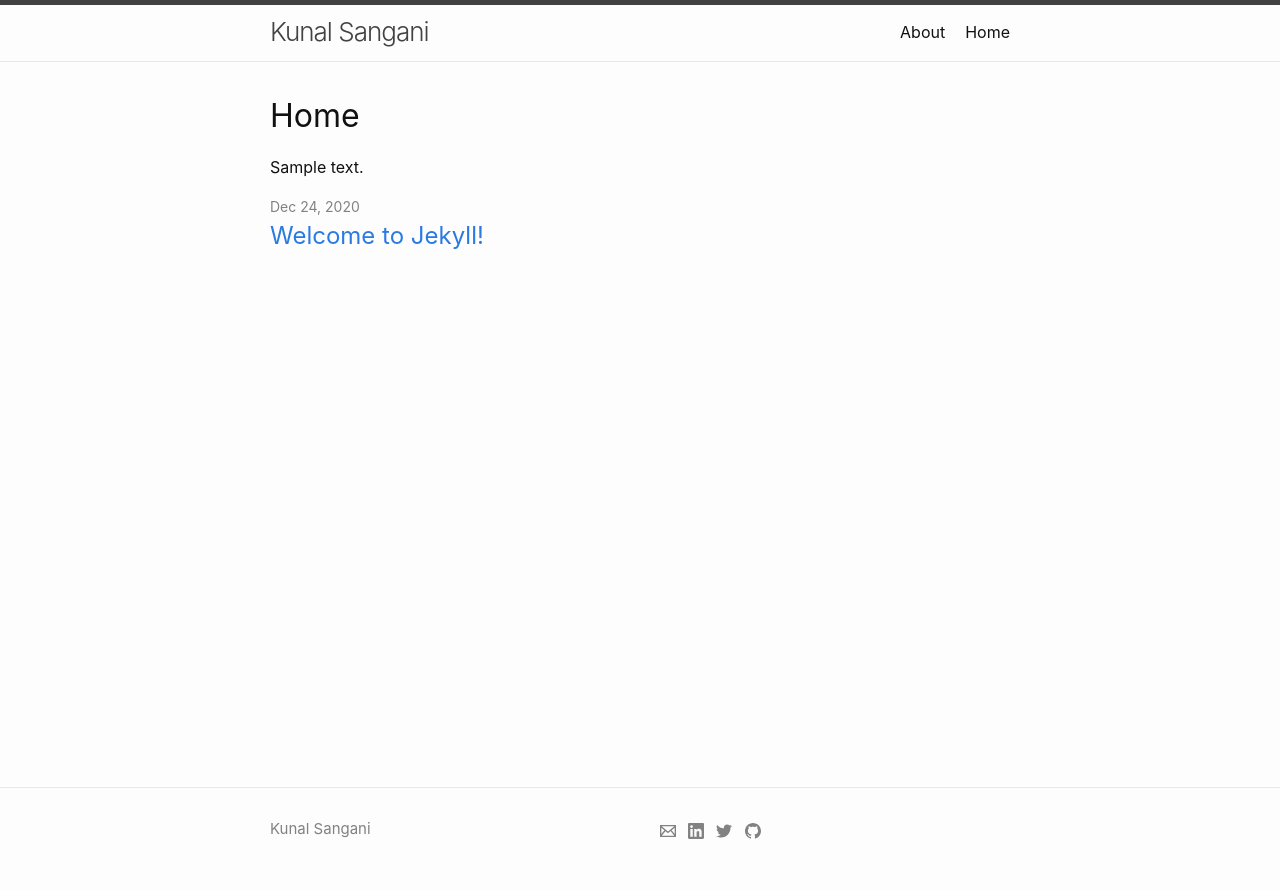
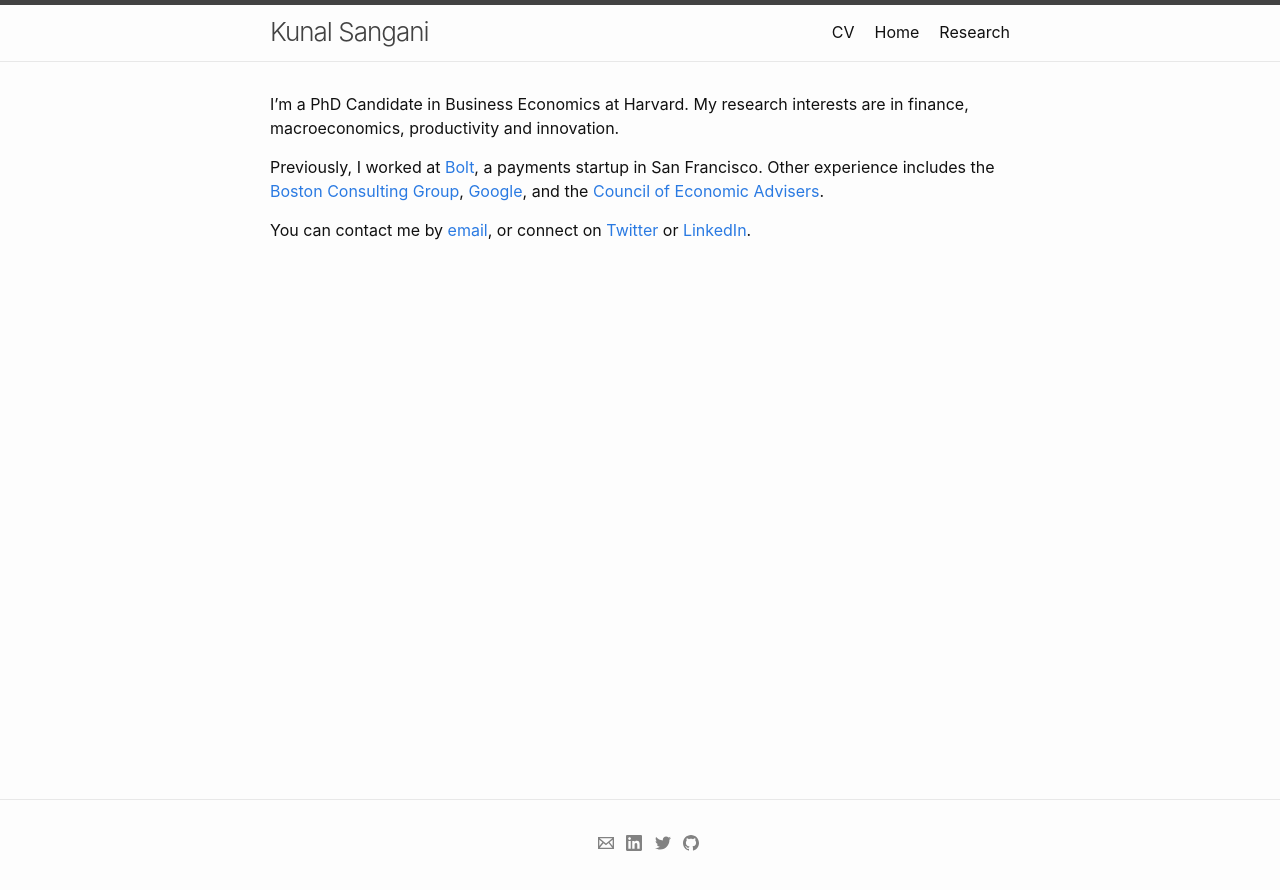
Before and after one commit to kunalsangani/kunalsangani.github.io, a Jekyll site: the page built from index.markdown, in a window 1280 px wide. Shown: the top 890 px of the page. Built offline with Jekyll 4.4.1, drawn with Linux system fonts in a browser that asks for light colours; nearby versions of some CDN libraries.

Commit message:
Added research

```diff
--- /dev/null
+++ b/_data/live-sites.yml
@@ -0,0 +1 @@
+- Home
--- a/_includes/footer.html
+++ b/_includes/footer.html
@@ -4,7 +4,7 @@
   <div class="wrapper">
 
     <div class="footer-col-wrapper">
-      <div class="footer-col">
+      <div class="footer-col" style="text-align:center;">
         <!-- <p class="feed-subscribe">
           <a href="{{ 'feed.xml' | relative_url }}">
             <svg class="svg-icon orange">
@@ -12,20 +12,23 @@
             </svg><span>Subscribe</span>
           </a>
         </p> -->
-      {%- if site.author %}
+      <!-- {%- if site.author %}
         <ul class="contact-list">
           {% if site.author.name -%}
             <li class="p-name">{{ site.author.name | escape }}</li>
           {% endif -%}
         </ul>
-      {%- endif %}
+      {%- endif %} -->
+      <div class="social-links">
+        {%- include social-media-links.html -%}
       </div>
-      <div class="footer-col">
-        <!-- <p>{{ site.description | escape }}</p> -->
+      </div>
+      <!-- <div class="footer-col">
+        <p>{{ site.description | escape }}</p>
         <div class="social-links">
           {%- include social-media-links.html -%}
         </div>
-      </div>
+      </div> -->
     </div>
 
     <!-- <div class="social-links">
--- a/_layouts/home.html
+++ b/_layouts/home.html
@@ -1,61 +1,10 @@
 ---
 layout: default
 ---
+<article class="post">
 
-<div class="home">
-  {%- if page.title -%}
-    <h1 class="page-heading">{{ page.title }}</h1>
-  {%- endif -%}
+  <div class="post-content">
+    {{ content }}
+  </div>
 
-  {{ content }}
-
-
-  {% if site.paginate %}
-    {% assign posts = paginator.posts %}
-  {% else %}
-    {% assign posts = site.posts %}
-  {% endif %}
-
-
-  {%- if posts.size > 0 -%}
-    {%- if page.list_title -%}
-      <h2 class="post-list-heading">{{ page.list_title }}</h2>
-    {%- endif -%}
-    <ul class="post-list">
-      {%- assign date_format = site.minima.date_format | default: "%b %-d, %Y" -%}
-      {%- for post in posts -%}
-      <li>
-        <span class="post-meta">{{ post.date | date: date_format }}</span>
-        <h3>
-          <a class="post-link" href="{{ post.url | relative_url }}">
-            {{ post.title | escape }}
-          </a>
-        </h3>
-        {%- if site.show_excerpts -%}
-          {{ post.excerpt }}
-        {%- endif -%}
-      </li>
-      {%- endfor -%}
-    </ul>
-
-    {% if site.paginate %}
-      <div class="pager">
-        <ul class="pagination">
-        {%- if paginator.previous_page %}
-          <li><a href="{{ paginator.previous_page_path | relative_url }}" class="previous-page">{{ paginator.previous_page }}</a></li>
-        {%- else %}
-          <li><div class="pager-edge">•</div></li>
-        {%- endif %}
-          <li><div class="current-page">{{ paginator.page }}</div></li>
-        {%- if paginator.next_page %}
-          <li><a href="{{ paginator.next_page_path | relative_url }}" class="next-page">{{ paginator.next_page }}</a></li>
-        {%- else %}
-          <li><div class="pager-edge">•</div></li>
-        {%- endif %}
-        </ul>
-      </div>
-    {%- endif %}
-
-  {%- endif -%}
-
-</div>
+</article>
--- a/index.markdown
+++ b/index.markdown
@@ -5,6 +5,11 @@
 layout: home
 title: Home
 permalink: /
+order: 1
 ---
 
-Sample text.
+I'm a PhD Candidate in Business Economics at Harvard. My research interests are in finance, macroeconomics, productivity and innovation.
+
+Previously, I worked at [Bolt](https://bolt.com), a payments startup in San Francisco. Other experience includes the [Boston Consulting Group](https://bcg.com), [Google](https://chromeenterprise.google/os/), and the [Council of Economic Advisers](https://obamawhitehouse.archives.gov/sites/default/files/docs/ERP_2016_Book_Complete%20JA.pdf).
+
+You can contact me by [email](mailto:8ksangani@gmail.com), or connect  on [Twitter](https://twitter.com/ksangani8) or [LinkedIn](https://www.linkedin.com/in/kunalsangani/).
```
Also changed, not shown: _data/research.yml (added, +88 -0 lines), _includes/research.html (added, +40 -0 lines), _layouts/blog_home.html (added, +61 -0 lines), _layouts/research_page.html (added, +18 -0 lines), about.markdown (deleted, +0 -18 lines), cv.markdown (added, +42 -0 lines), research.markdown (added, +11 -0 lines), README.md, 1 other file.
